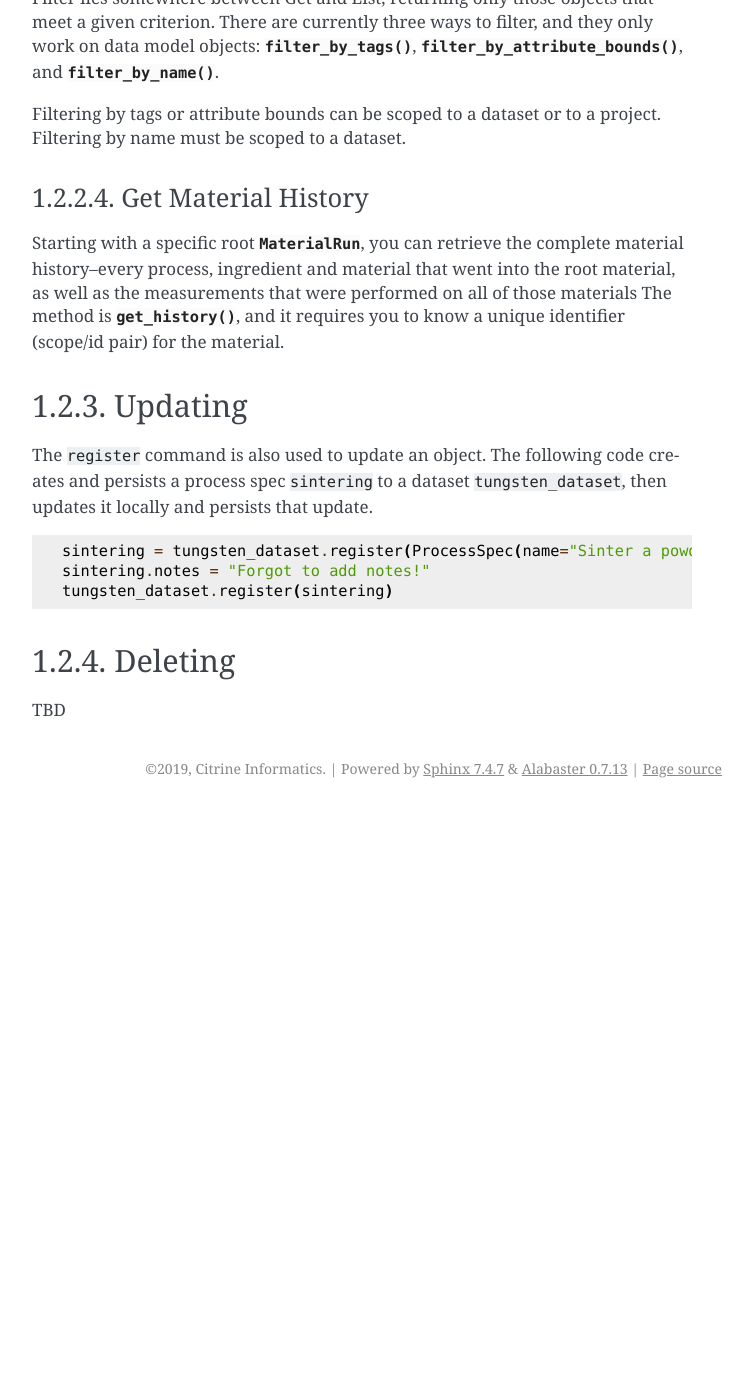
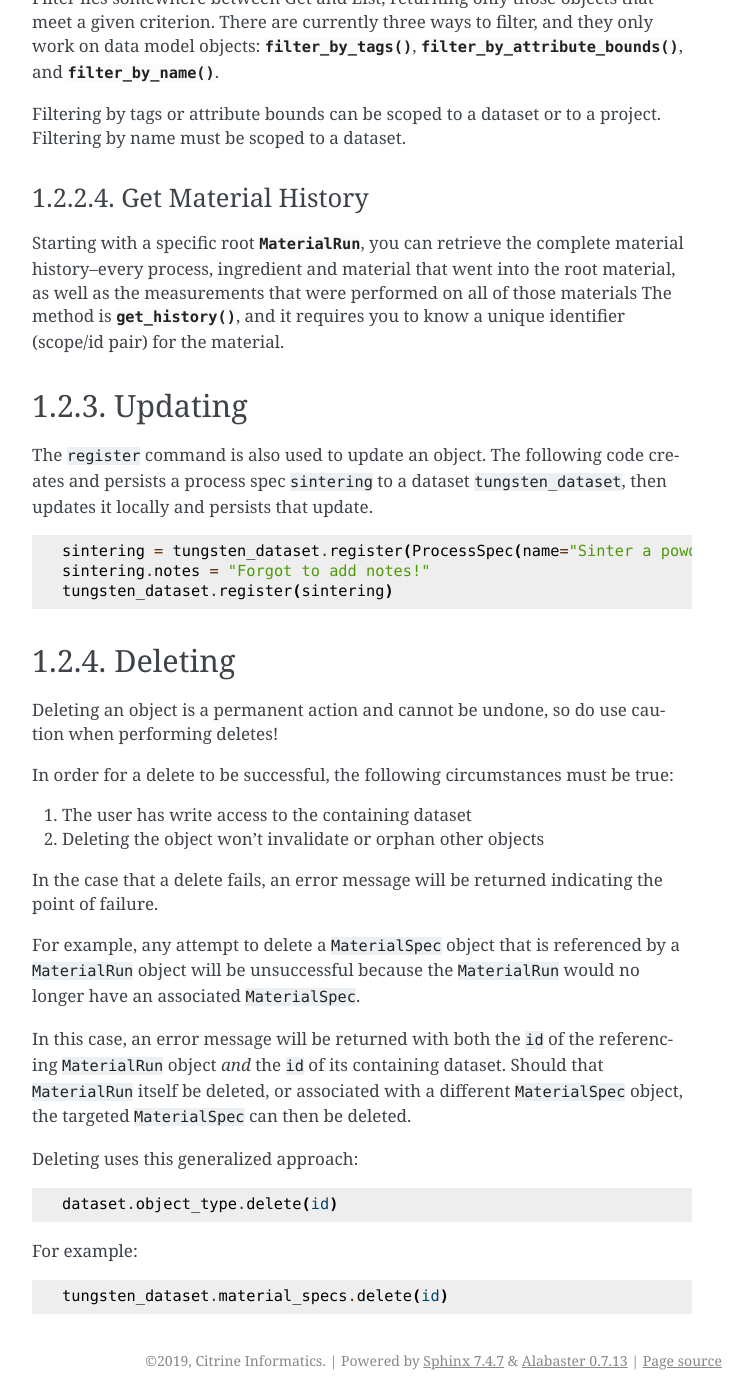
Before and after one commit to CitrineInformatics/citrine-python, a Sphinx documentation site: the page built from docs/source/getting_started/basic_functionality.rst, in a window 1280 px wide and 1400 px high, scrolled down 1541 px. Shown: the whole window, without its empty margins (388-1141 px from the left). Built offline with Sphinx 7.4.7, drawn with Linux system fonts in a browser that asks for light colours; before the commit the page ends 2349 px from its top, so only the background shows below that.

Commit message:
add documentation for the delete endpoint to the 'getting started' documentation

```diff
--- a/docs/source/getting_started/basic_functionality.rst
+++ b/docs/source/getting_started/basic_functionality.rst
@@ -93,7 +93,32 @@ and persists that update.
     sintering.notes = "Forgot to add notes!"
     tungsten_dataset.register(sintering)
 
+
 Deleting
 --------
 
-TBD
+Deleting an object is a permanent action and cannot be undone, so do use caution when performing deletes!
+
+In order for a delete to be successful, the following circumstances must be true:
+
+1. The user has write access to the containing dataset
+2. Deleting the object won't invalidate or orphan other objects
+
+In the case that a delete fails, an error message will be returned indicating the point of failure.
+
+For example, any attempt to delete a ``MaterialSpec`` object that is referenced by a ``MaterialRun`` object will be unsuccessful because the ``MaterialRun`` would no longer have an associated ``MaterialSpec``.
+
+In this case, an error message will be returned with both the ``id`` of the referencing ``MaterialRun`` object *and* the ``id`` of its containing dataset.
+Should that ``MaterialRun`` itself be deleted, or associated with a different ``MaterialSpec`` object, the targeted ``MaterialSpec`` can then be deleted.
+
+Deleting uses this generalized approach:
+
+.. code-block:: python
+
+    dataset.object_type.delete(id)
+
+For example:
+
+.. code-block:: python
+
+    tungsten_dataset.material_specs.delete(id)
```
